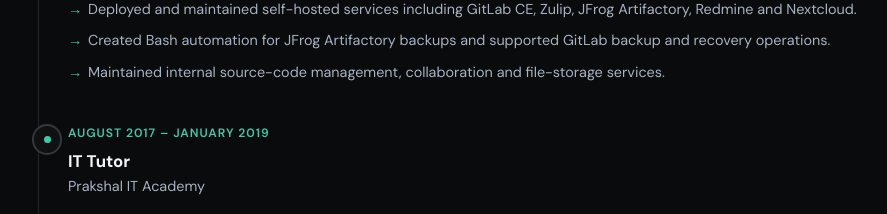
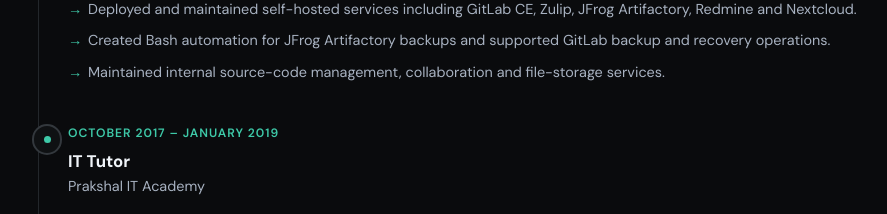
Before and after one commit to jenidevops30/portfolio, a React (Vite) app in the folder frontend/: page / in a window 1280 px wide. Shown: the part 3060-3274 px from the top of the page, without its empty margins (18-905 px from the left). Built offline with nearby package versions, Linux system fonts and the light colour scheme.

Commit message:
Correct Prakshal IT Academy start date

```diff
--- a/frontend/src/data/experienceData.js
+++ b/frontend/src/data/experienceData.js
@@ -1,5 +1,4 @@
 // Professional experience. Dates reflect the user's supplied career history.
-// Earlier-role date overlap is flagged for final verification outside the public portfolio.
 export const experience = [
   {
     role: "DevOps Engineer",
@@ -51,7 +50,7 @@ export const experience = [
   {
     role: "IT Tutor",
     company: "Prakshal IT Academy",
-    date_range: "AUGUST 2017 – JANUARY 2019",
+    date_range: "OCTOBER 2017 – JANUARY 2019",
     description: [
       "Taught computer fundamentals, hardware, networking, Linux administration and cloud computing.",
       "Guided learners through foundational technical concepts and practical exercises."
```
